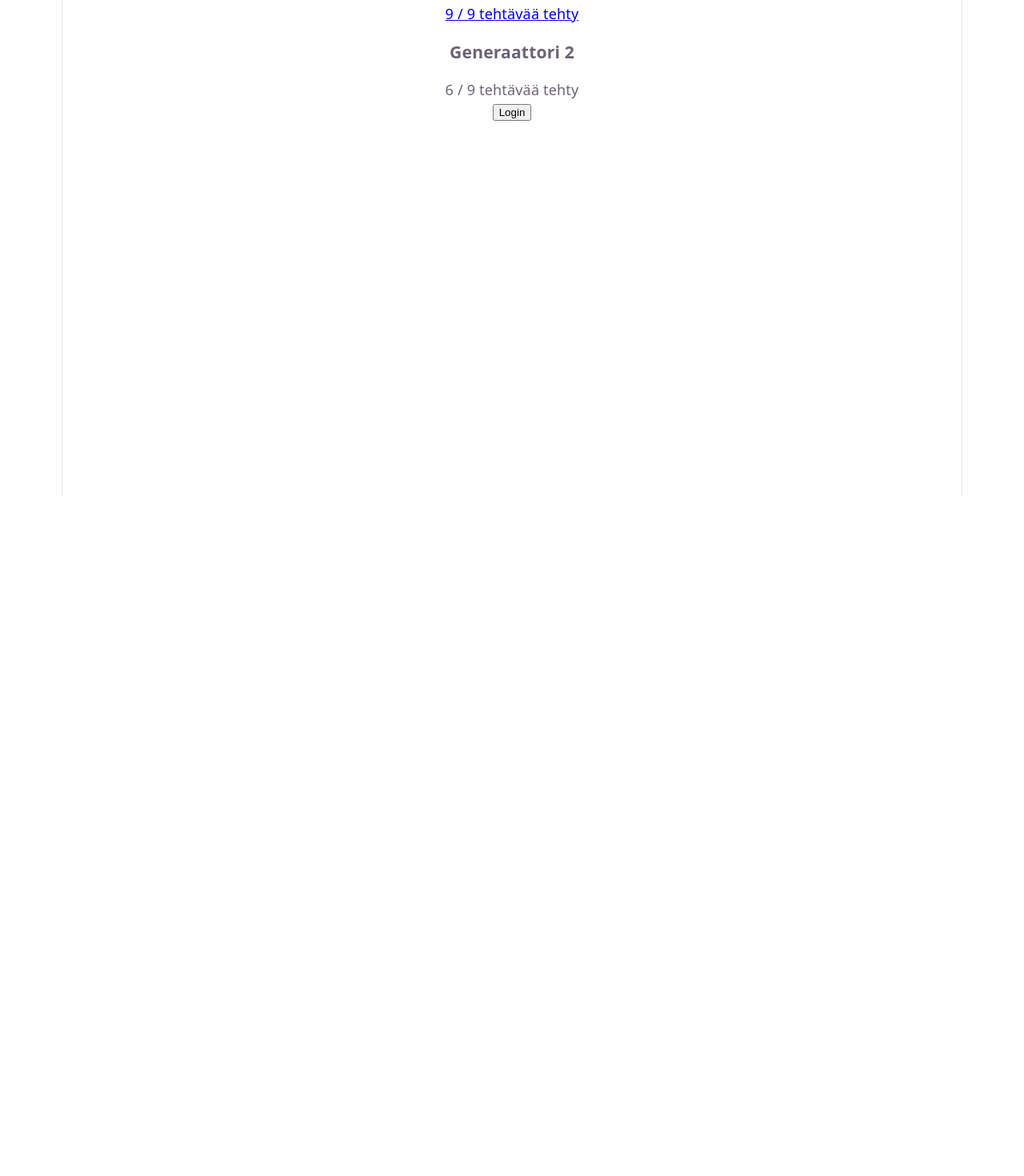
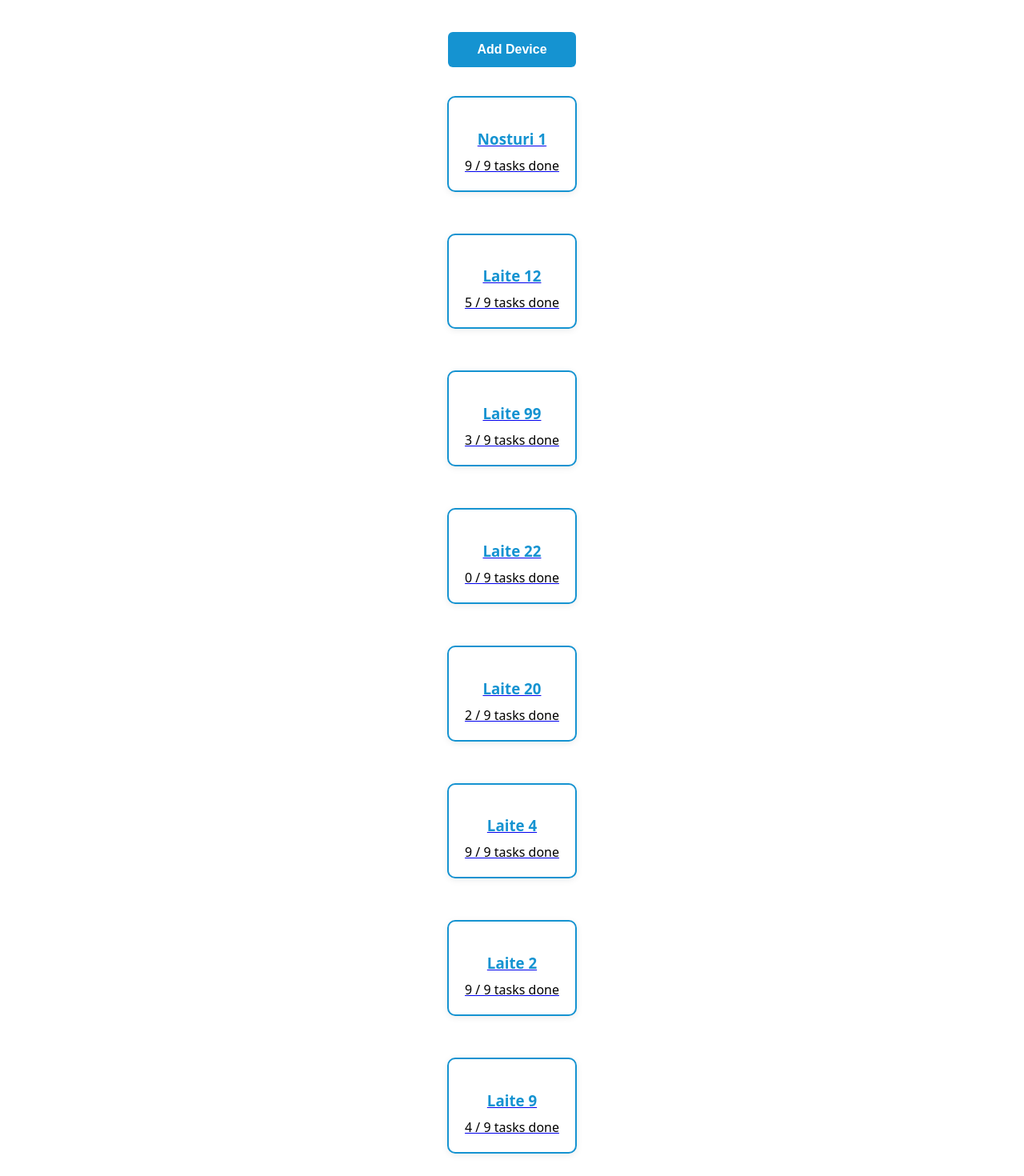
Before and after one commit to MyllyAnni/device-checklist-app, a React (Vite) app: page / in a window 1280 px wide. Shown: the part 180-1650 px from the top of the page at 80% size. Before the commit the page ends 800 px from the top, so only its background shows below. Built offline with nearby package versions, Linux system fonts and the light colour scheme.

Commit message:
Vikat MVP

```diff
--- a/src/index.css
+++ b/src/index.css
@@ -1,68 +1,30 @@
 /* THEME / VARIABLES */
 
 :root {
-  --text: #6b6375;
-  --text-h: #08060d;
-  --bg: #fff;
-  --border: #e5e4e7;
-  --code-bg: #f4f3ec;
-  --accent: #aa3bff;
-  --accent-bg: rgba(170, 59, 255, 0.1);
-  --accent-border: rgba(170, 59, 255, 0.5);
-  --social-bg: rgba(244, 243, 236, 0.5);
-  --shadow:
-    rgba(0, 0, 0, 0.1) 0 10px 15px -3px, rgba(0, 0, 0, 0.05) 0 4px 6px -2px;
+  --primary: #1593d1;
+  --text: #000000;
+  --bg: #ffffff;
+  --border: #d9d9d9;
 
-  --sans: system-ui, 'Segoe UI', Roboto, sans-serif;
-  --heading: system-ui, 'Segoe UI', Roboto, sans-serif;
-  --mono: ui-monospace, Consolas, monospace;
+  --sans: system-ui, "Segoe UI", Roboto, sans-serif;
 
-  font: 18px/145% var(--sans);
-  letter-spacing: 0.18px;
-  color-scheme: light dark;
+  font-family: var(--sans);
   color: var(--text);
   background: var(--bg);
+
   font-synthesis: none;
   text-rendering: optimizeLegibility;
   -webkit-font-smoothing: antialiased;
   -moz-osx-font-smoothing: grayscale;
-
-  @media (max-width: 1024px) {
-    font-size: 16px;
-  }
-}
-
-@media (prefers-color-scheme: dark) {
-  :root {
-    --text: #9ca3af;
-    --text-h: #f3f4f6;
-    --bg: #16171d;
-    --border: #2e303a;
-    --code-bg: #1f2028;
-    --accent: #c084fc;
-    --accent-bg: rgba(192, 132, 252, 0.15);
-    --accent-border: rgba(192, 132, 252, 0.5);
-    --social-bg: rgba(47, 48, 58, 0.5);
-    --shadow:
-      rgba(0, 0, 0, 0.4) 0 10px 15px -3px, rgba(0, 0, 0, 0.25) 0 4px 6px -2px;
-  }
-
-  #social .button-icon {
-    filter: invert(1) brightness(2);
-  }
 }
 
 /* GLOBAL STYLES */
 
 #root {
-  width: 1126px;
-  max-width: 100%;
+  max-width: 1200px;
   margin: 0 auto;
-  text-align: center;
-  border-inline: 1px solid var(--border);
-  min-height: 100svh;
-  display: flex;
-  flex-direction: column;
+  padding: 40px;
+  min-height: 100vh;
   box-sizing: border-box;
 }
 
@@ -76,27 +38,32 @@ h1,
 h2 {
   font-family: var(--heading);
   font-weight: 500;
-  color: var(--text-h);
+  color: var(--primary);
+  text-align: center;
 }
 
 h1 {
   font-size: 56px;
   letter-spacing: -1.68px;
   margin: 32px 0;
+
   @media (max-width: 1024px) {
     font-size: 36px;
     margin: 20px 0;
   }
 }
+
 h2 {
   font-size: 24px;
   line-height: 118%;
   letter-spacing: -0.24px;
   margin: 0 0 8px;
+
   @media (max-width: 1024px) {
     font-size: 20px;
   }
 }
+
 p {
   margin: 0;
 }
@@ -135,6 +102,49 @@ code {
 
 /* DASHBOARD */
 
+.device-card {
+  max-width: 500px;
+  margin: 16px auto;
+
+  padding: 20px;
+
+  border: 2px solid var(--primary);
+  border-radius: 10px;
+
+  background-color: white;
+
+  box-shadow: 0 2px 8px rgba(0, 0, 0, 0.08);
+
+  text-align: center;
+
+  cursor: pointer;
+
+  transition: 0.2s ease;
+}
+
+.device-card:hover {
+  transform: translateY(-2px);
+
+  box-shadow: 0 4px 12px rgba(0, 0, 0, 0.12);
+}
+
+.device-card h3 {
+  margin-bottom: 10px;
+
+  color: var(--primary);
+}
+
+.device-card p {
+  color: var(--text);
+}
+
+.page-header {
+  display: flex;
+  flex-direction: column;
+  align-items: center;
+  gap: 20px;
+}
+
 /* DEVICE PAGE */
 
 /* ADD DEVICE PAGE */
@@ -142,7 +152,9 @@ code {
 .form-group {
   display: flex;
   flex-direction: column;
-  margin-bottom: 16px;
+  align-items: center;
+
+  margin-bottom: 20px;
 }
 
 .form-group label {
@@ -151,13 +163,26 @@ code {
 }
 
 .form-group input {
+  width: 300px;
+
   padding: 10px;
+
   font-size: 16px;
+  text-align: center;
+
+  border: 1px solid var(--border);
+  border-radius: 6px;
 }
 
 .button-group {
   display: flex;
-  gap: 10px;
+  justify-content: center;
+  gap: 16px;
+  margin-top: 20px;
+}
+
+.back-button {
+  margin-bottom: 30px;
 }
 
 /* EDIT CHECKLIST PAGE */
@@ -177,3 +202,30 @@ code {
   border: 1px solid var(--border);
   border-radius: 8px;
 }
+
+button {
+  background-color: var(--primary);
+  color: white;
+
+  border: none;
+  border-radius: 6px;
+
+  padding: 12px 20px;
+
+  min-width: 160px;
+  height: 44px;
+
+  cursor: pointer;
+
+  font-size: 16px;
+  font-weight: 600;
+}
+
+button:hover {
+  opacity: 0.9;
+}
+
+.back-button {
+  display: inline-block;
+  margin-bottom: 30px;
+}
--- a/src/pages/AddDevicePage.tsx
+++ b/src/pages/AddDevicePage.tsx
@@ -3,6 +3,13 @@ import { Link } from "react-router-dom";
 export default function AddDevicePage() {
   return (
     <div className="app">
+
+      <div className="back-button">
+        <Link to="/">
+          <button>Takaisin</button>
+        </Link>
+      </div>
+
       <h1>Add Device Page</h1>
 
       <div className="form-group">
@@ -42,16 +49,12 @@ export default function AddDevicePage() {
       </div>
 
       <div className="button-group">
-        <button>Tallenna</button>
+        <Link to="/edit-checklist">
+          <button>Muokkaa checklistiä</button>
+        </Link>
 
-        <Link to="/">
-          <button>Takaisin</button>
-        </Link>
+        <button>Tallenna laite</button>
       </div>
-
-      <Link to="/edit-checklist">
-        <button>Muokkaa checklistiä</button>
-      </Link>
 
     </div>
   );
--- a/src/pages/Dashboard.tsx
+++ b/src/pages/Dashboard.tsx
@@ -3,9 +3,11 @@ import { Link } from "react-router-dom";
 export default function Dashboard() {
     return (
         <div className="app">
-            <div className="header">
+            <div className="page-header">
+
                 <h1>Dashboard</h1>
 
+                <div className="button-group">
                     <Link to="/add-device">
                         <button>Add Device</button>
                     </Link>
@@ -14,18 +16,84 @@ export default function Dashboard() {
                 <Link to="/device">
                     <div className="device-card">
                         <h3>Nosturi 1</h3>
-                    <p>9 / 9 tehtävää tehty</p>
+                        <p>9 / 9 tasks done</p>
                     </div>
                 </Link>
 
+                <Link to="/device">
+                    <div className="device-card">
+                        <h3>Laite 12</h3>
+                        <p>5 / 9 tasks done</p>
+                    </div>
+                </Link>
+
+                <Link to="/device">
+                    <div className="device-card">
+                        <h3>Laite 99</h3>
+                        <p>3 / 9 tasks done</p>
+                    </div>
+                </Link>
+
+                <Link to="/device">
+                    <div className="device-card">
+                        <h3>Laite 22</h3>
+                        <p>0 / 9 tasks done</p>
+                    </div>
+                </Link>
+
+                <Link to="/device">
+                    <div className="device-card">
+                        <h3>Laite 20</h3>
+                        <p>2 / 9 tasks done</p>
+                    </div>
+                </Link>
+
+                <Link to="/device">
+                    <div className="device-card">
+                        <h3>Laite 4</h3>
+                        <p>9 / 9 tasks done</p>
+                    </div>
+                </Link>
+
+                <Link to="/device">
+                    <div className="device-card">
+                        <h3>Laite 2</h3>
+                        <p>9 / 9 tasks done</p>
+                    </div>
+                </Link>
+
+                <Link to="/device">
+                    <div className="device-card">
+                        <h3>Laite 9</h3>
+                        <p>4 / 9 tasks done</p>
+                    </div>
+                </Link>
+
+                <Link to="/device">
+                    <div className="device-card">
+                        <h3>Laite 8</h3>
+                        <p>6 / 9 tasks done</p>
+                    </div>
+                </Link>
+
+                <Link to="/device">
+                    <div className="device-card">
+                        <h3>Laite 2</h3>
+                        <p>7 / 9 tasks done</p>
+                    </div>
+                </Link>
+
+                <Link to="/device">
                     <div className="device-card">
                         <h3>Generaattori 2</h3>
-                <p>6 / 9 tehtävää tehty</p>
+                        <p>6 / 9 tasks done</p>
                     </div>
+                </Link>
 
                 <Link to="/login">
                     <button>Login</button>
                 </Link>
             </div>
+        </div>
     );
 }
--- a/src/pages/EditChecklistPage.tsx
+++ b/src/pages/EditChecklistPage.tsx
@@ -3,9 +3,11 @@ import { Link } from "react-router-dom";
 export default function EditChecklistPage() {
     return (
         <div className="page-container">
-      <Link to="/add-device">
+            <Link to="/add-device" className="back-button">
                 <button>← Takaisin</button>
             </Link>
+
+
 
             <h1>Muokkaa checklistiä</h1>
 
```
Lines whose indentation alone changed are shown as unchanged.
